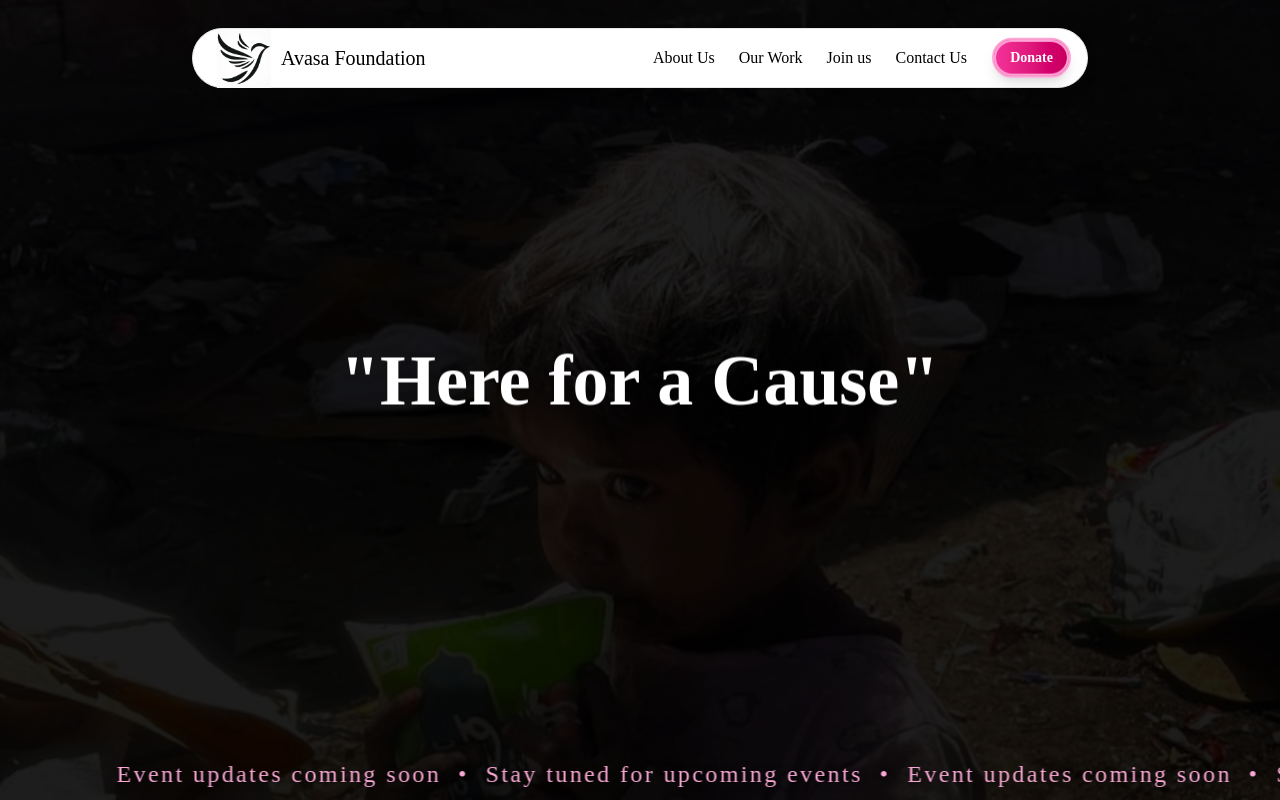
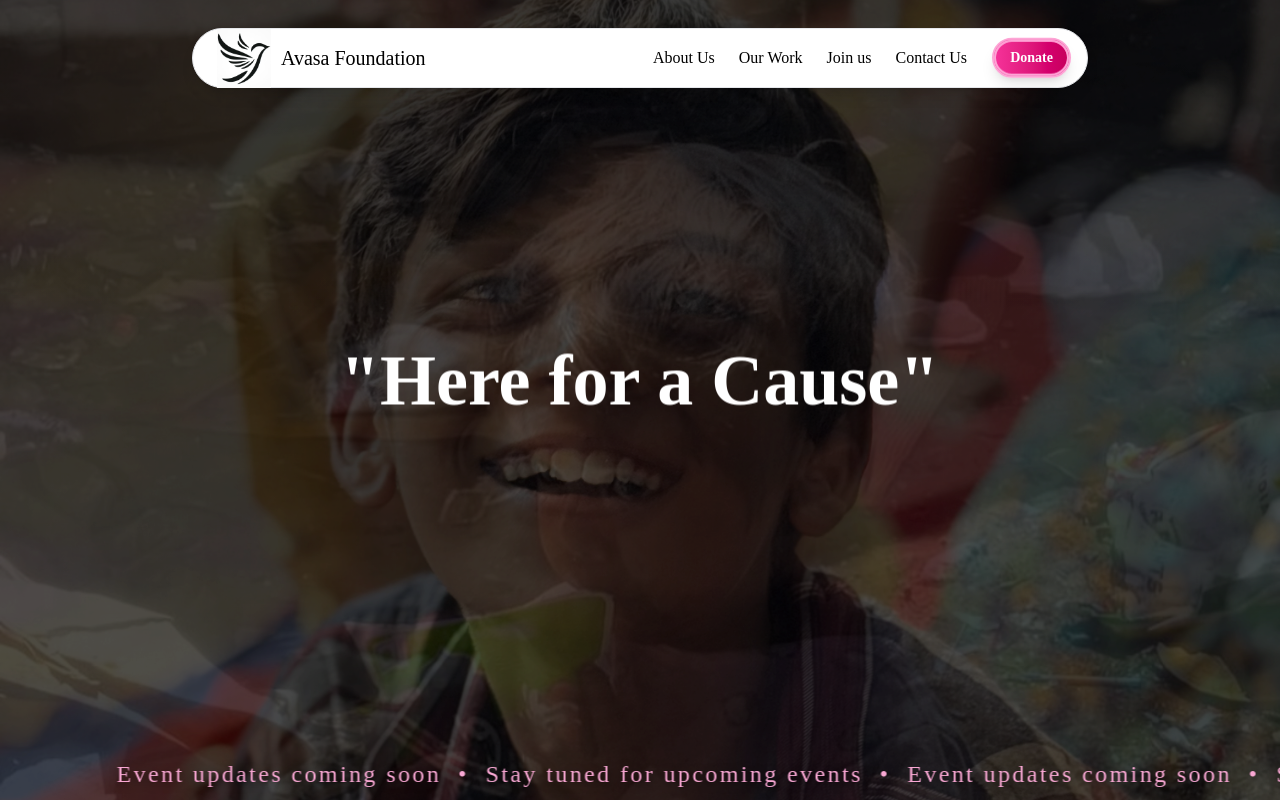
Before and after one commit to vamsiram10/ngo-A, a Next.js app: page / in a window 1280 px wide. Shown: the top 800 px of the page. Built offline with nearby package versions, Linux system fonts and the light colour scheme.

Commit message:
added main bg

```diff
--- a/src/components/section/homesections/homeother/HomeOther.jsx
+++ b/src/components/section/homesections/homeother/HomeOther.jsx
@@ -241,19 +241,20 @@ const HomeOther = () => {
             zIndex: 3,
           }}
         />
-        {/* Previous background for fade out */}
-        {prevIndex !== null && isFading && (
+        {/* Always render both prev and current backgrounds, crossfade their opacity */}
         <div
           className="absolute inset-0 transition-opacity"
           style={{
-              ...getBgStyle(images[prevIndex], 0.4),
+            ...getBgStyle(
+              prevIndex !== null ? images[prevIndex] : images[currentIndex],
+              0.4
+            ),
             opacity: isFading ? 1 : 0,
             zIndex: 1,
             transition: `opacity ${BG_FADE_DURATION}ms`,
+            pointerEvents: "none",
           }}
         />
-        )}
-        {/* Current background for fade in */}
         <div
           className="absolute inset-0 transition-opacity"
           style={{
@@ -261,6 +262,7 @@ const HomeOther = () => {
             opacity: isFading ? 0 : 1,
             zIndex: 2,
             transition: `opacity ${BG_FADE_DURATION}ms`,
+            pointerEvents: "none",
           }}
         />
         {/* Content overlays */}
```
Lines whose indentation alone changed are shown as unchanged.
